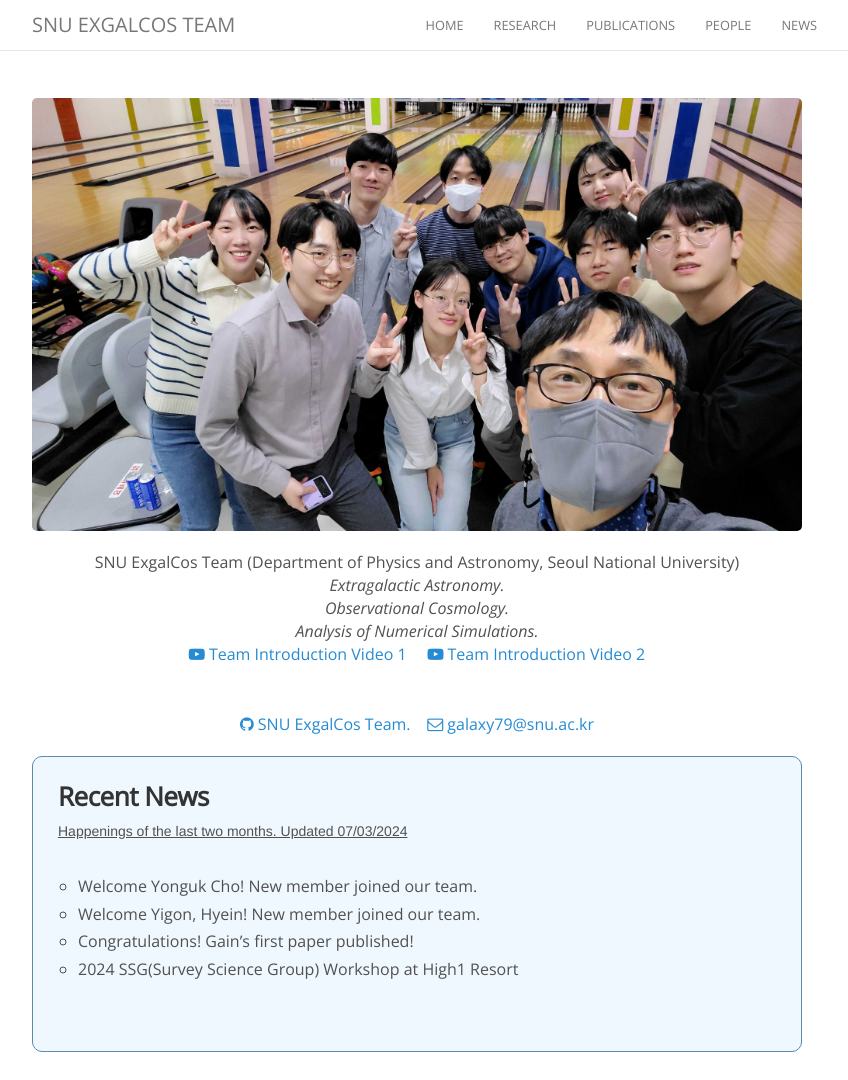
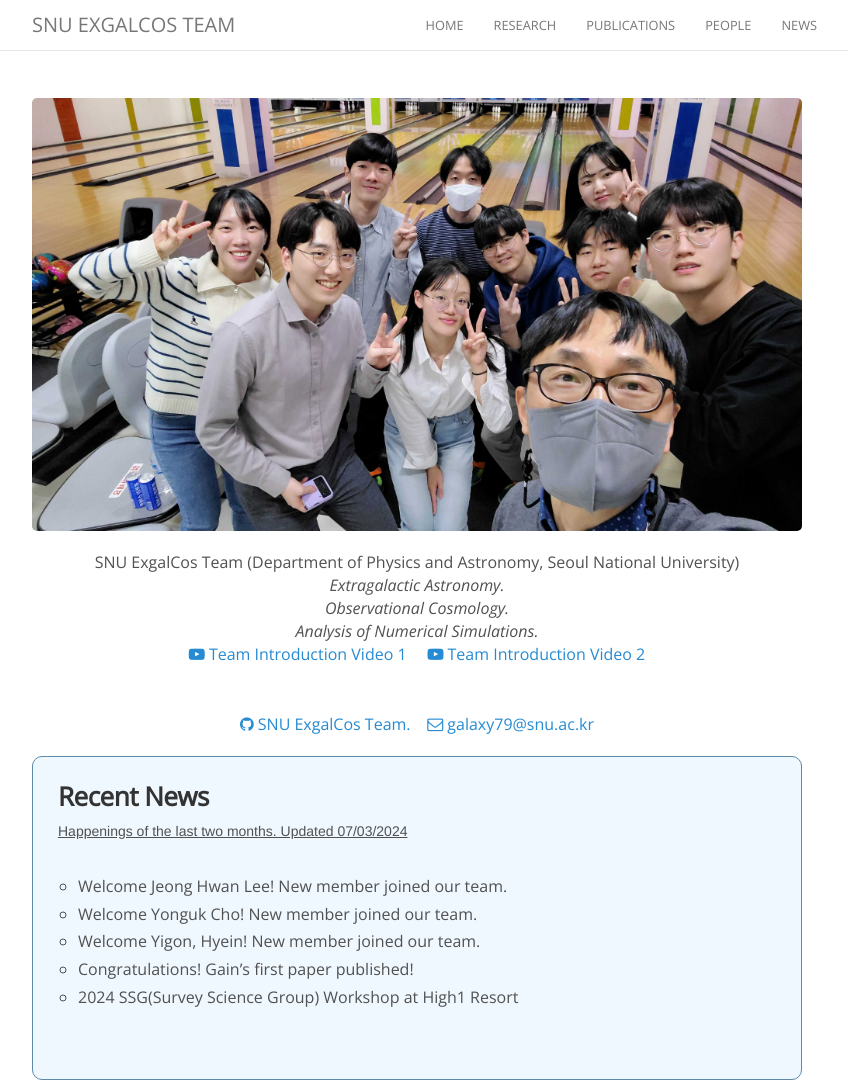
Before and after one commit to exgalcos/exgalcos.github.io, a Jekyll site: the page built from index.html, in a window 1280 px wide and 1080 px high. Shown: the whole window, without its empty margins (223-1071 px from the left). Built offline with Jekyll 4.4.1, drawn with Linux system fonts in a browser that asks for light colours; nearby versions of some CDN libraries; comment, search, counter and statistics services are not loaded.

Commit message:
Update news.yml

```diff
--- a/_data/news.yml
+++ b/_data/news.yml
@@ -1,3 +1,6 @@
+- date: 2024-04-01
+  details: Welcome Jeong Hwan Lee! New member joined our team.
+
 - date: 2024-03-08
   details: Welcome Yonguk Cho! New member joined our team.
 
```
